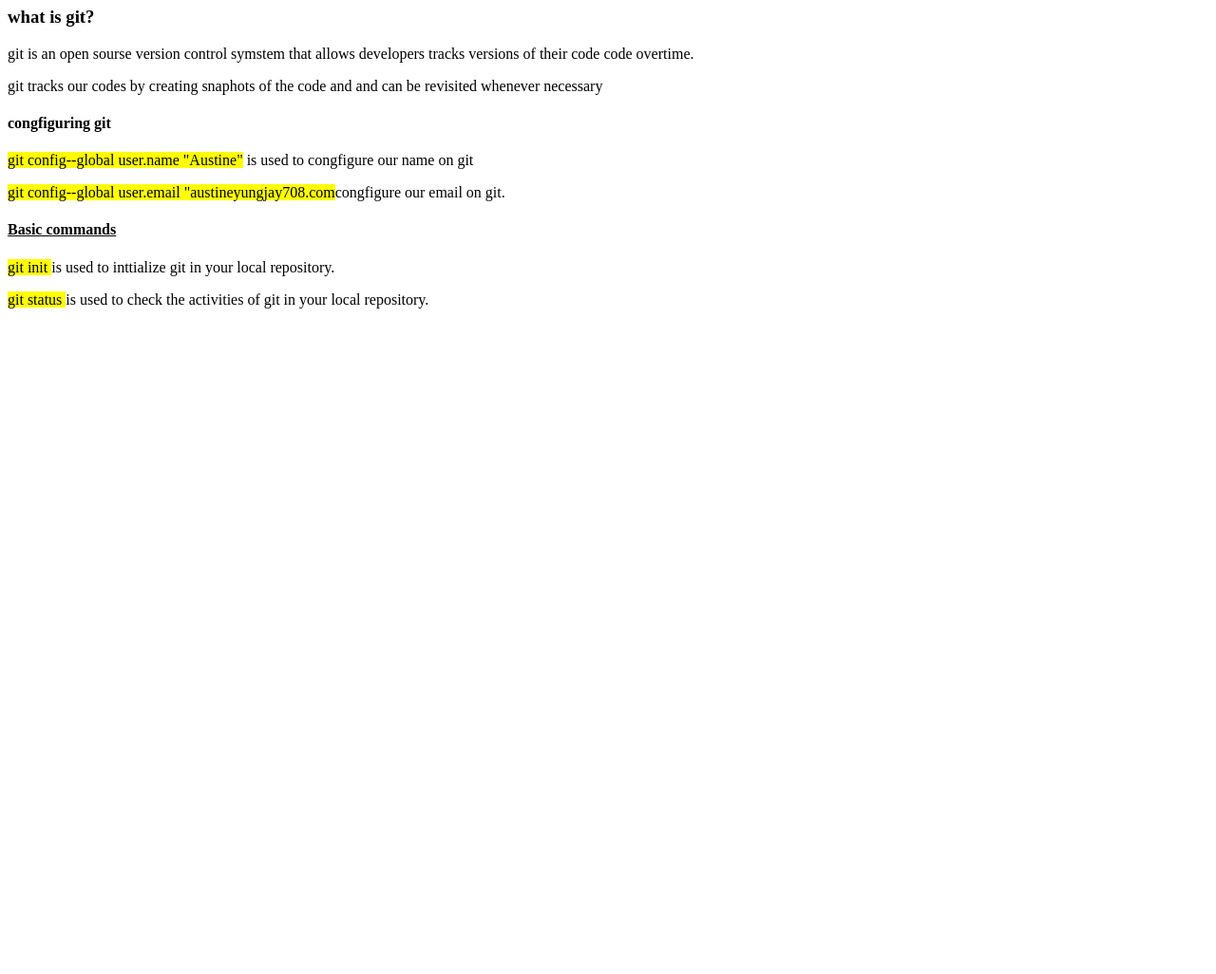
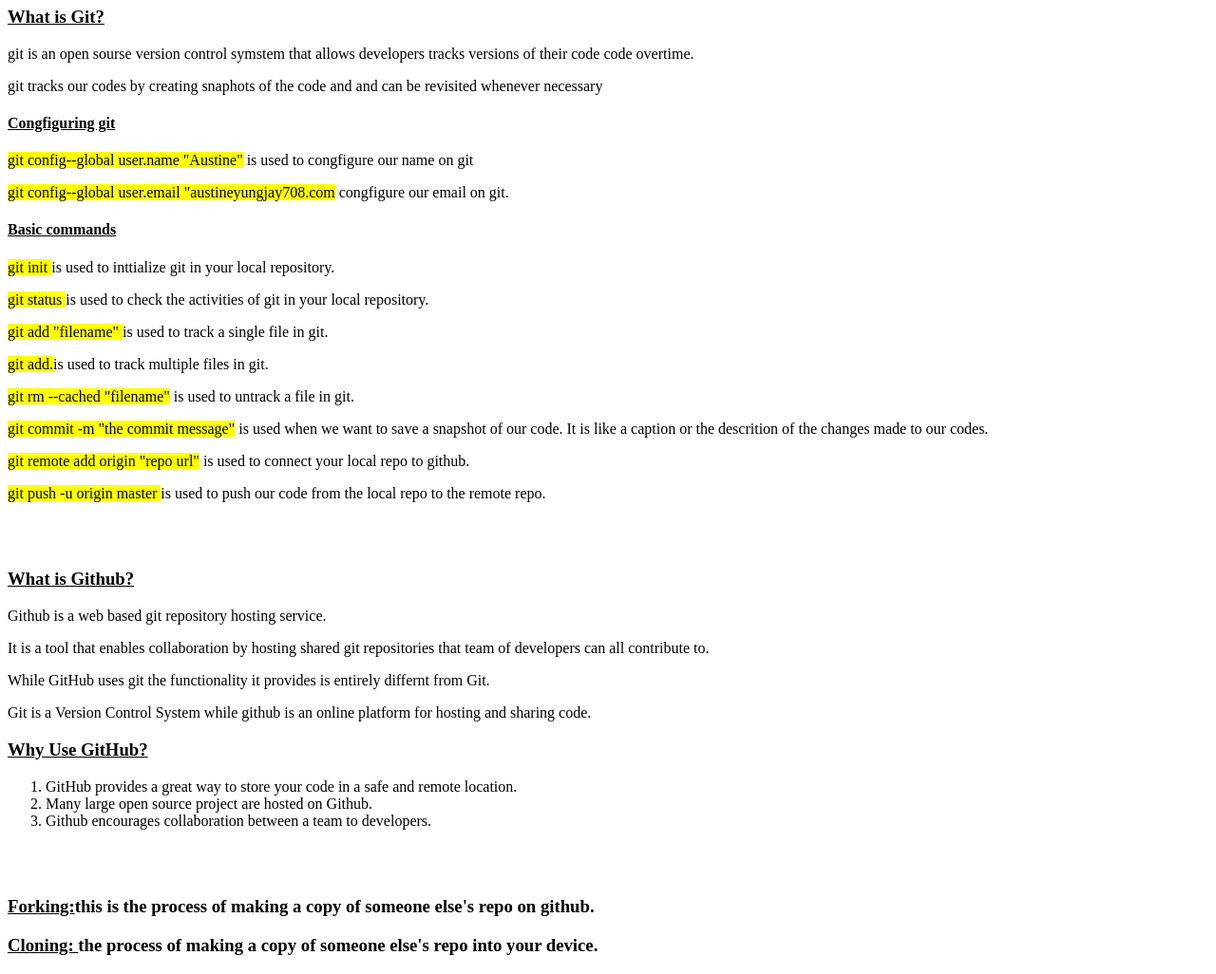
Before and after one commit to Austinecr7/Git-Project2, a plain HTML site: page index.html in a window 1280 px wide. Shown: the part 73-1099 px from the top of the page at 95% size. Before the commit the page ends 800 px from the top, so only its background shows below. Drawn offline with Linux system fonts and the light colour scheme.

Commit message:
my commit

```diff
--- a/index.html
+++ b/index.html
@@ -3,24 +3,62 @@
 <head>
     <meta charset="UTF-8">
     <meta name="viewport" content="width=device-width, initial-scale=1.0">
-    <title>my shecking web </title>
+    <title> my shecking web </title>
 </head>
 <body>
-  <h1>git ang git github</h1>
-  <h3>what is git?</h3>
-  <p>git is an open sourse version control symstem that allows developers tracks versions of their code code overtime.</p>
-  <p>git tracks our codes by creating snaphots of the code and and can be revisited whenever necessary</p>
+  <h1> Git ang git github</h1>
+  <h3><u> What is Git?</u></h3>
+  <p> git is an open sourse version control symstem that allows developers tracks versions of their code code overtime.</p>
+  <p> git tracks our codes by creating snaphots of the code and and can be revisited whenever necessary</p>
 
 
-  <h4>congfiguring git</h4>
-  <p><mark>git config--global user.name "Austine"</mark> is used to congfigure our name on git </p>
-  <p><mark> git config--global user.email "austineyungjay708.com</mark>congfigure our email on git.</p>
+  <h4><u> Congfiguring git</u></h4>
+  <p><mark> git config--global user.name "Austine"</mark> is used to congfigure our name on git </p>
+  <p><mark> git config--global user.email "austineyungjay708.com</mark> congfigure our email on git.</p>
 
 
   <h4><u> Basic commands </u></h4>
   <p><mark> git init </mark> is used to inttialize git in your local repository.</p>
-  <p><mark>git status </mark> is used to check the activities of git in your local repository. </p>
-  <p></p>
+  <p><mark> git status </mark> is used to check the activities of git in your local repository. </p>
+  <p><mark> git add "filename" </mark> is used to track a single file in git. </p>
+  <p><mark> git add.</mark>is used to track multiple files in git.</p>
+  <p><mark> git rm --cached "filename"</mark> is used to untrack a file in git. </p>
+  <p><mark> git commit -m "the commit message"</mark> is used when we want to save a snapshot of our code. It is like a caption or the descrition of the changes made to our codes. </p>
+  <p><mark> git remote add origin "repo url"</mark> is used to connect your local repo to github.</p>
+  <p><mark> git push -u origin master </mark> is used to push our code from the local repo to the remote repo. </p>
+
+
+
+  <br>
+  <br>
+
+ <h3><u> What is Github? </u></h3>
+ <p>Github is a web based git repository hosting service.
+ <p>It is a tool that enables collaboration by hosting shared git repositories that team of developers can all contribute to.
+ <p>While GitHub uses git the functionality it provides is entirely differnt from Git. </p>
+ <p>Git is a Version Control System while github is an online platform for hosting and sharing code.</p>
+
+
+ <h3><u> Why Use GitHub? </u></h3>
+ <ol>
+
+ <li> GitHub provides a great way to store your code in a safe and remote location. </li>
+
+ <li> Many large open source project are hosted on Github.</li>
+ <li> Github encourages collaboration between a team to developers. </li>
+
+
+ </ol>
+
+  <br>
+  <br>
+
+ <h3><u>Forking:</u>this is the process of making a copy of someone else's repo on github. </h3>
+
+ <h3><u> Cloning: </u> the process of making a copy of someone else's repo into your device. </h3>
+
+
+
 
 </body>
 </html>
```
